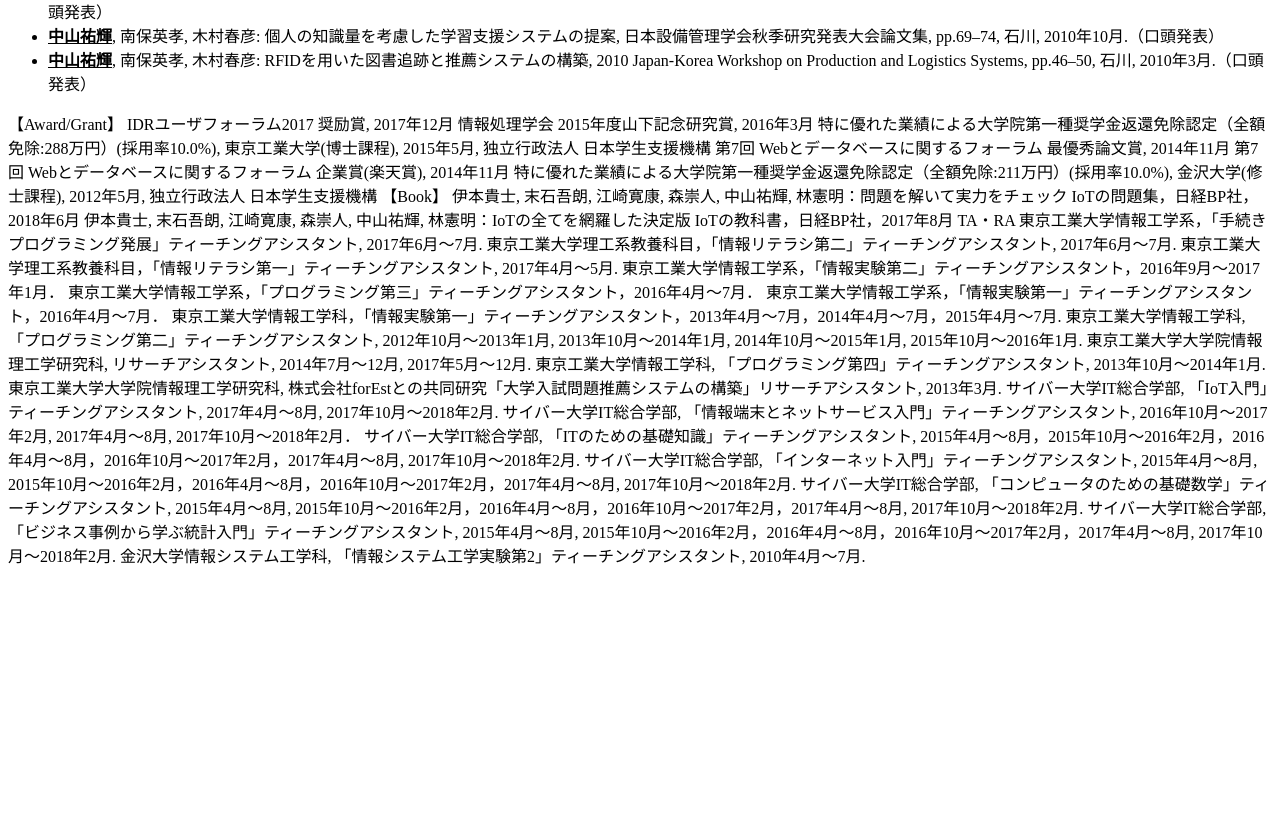
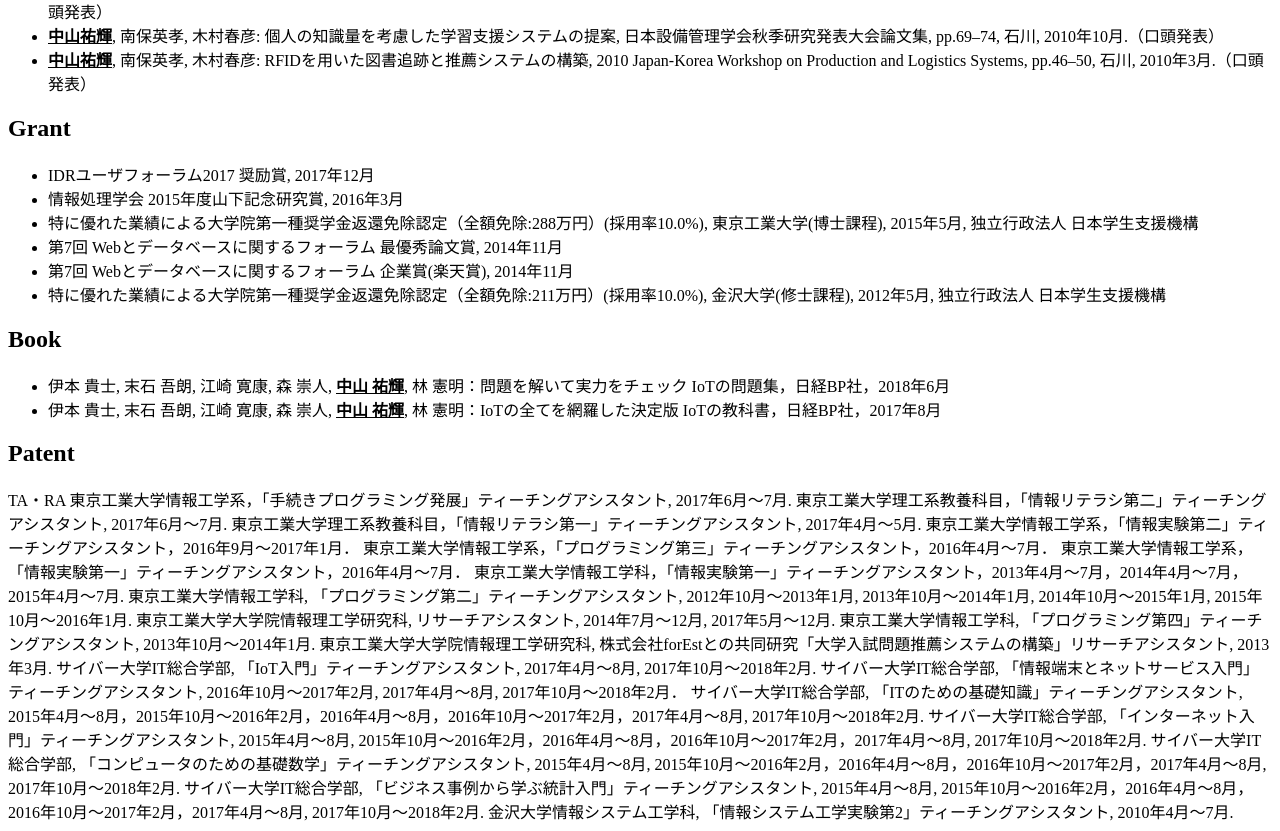
Before and after one commit to nayuukinni/yukinakayama.github.io, a plain HTML site: page index.html in a window 1280 px wide. Shown: the part 1628-2459 px from the top of the page. Before the commit the page ends 2203 px from the top, so only its background shows below. Drawn offline with Linux system fonts and the light colour scheme.

Commit message:
initial commit

```diff
--- a/index.html
+++ b/index.html
@@ -61,16 +61,21 @@
     <li><u><b>中山祐輝</b></u>, 南保英孝, 木村春彦: 個人の知識量を考慮した学習支援システムの提案, 日本設備管理学会秋季研究発表大会論文集, pp.69–74, 石川, 2010年10月.（口頭発表）</li>
     <li><u><b>中山祐輝</b></u>, 南保英孝, 木村春彦: RFIDを用いた図書追跡と推薦システムの構築, 2010 Japan-Korea Workshop on Production and Logistics Systems, pp.46–50, 石川, 2010年3月.（口頭発表）</li>
     </ul>
-【Award/Grant】
-    IDRユーザフォーラム2017 奨励賞, 2017年12月
-    情報処理学会 2015年度山下記念研究賞, 2016年3月
-    特に優れた業績による大学院第一種奨学金返還免除認定（全額免除:288万円）(採用率10.0%), 東京工業大学(博士課程), 2015年5月, 独立行政法人 日本学生支援機構
-    第7回 Webとデータベースに関するフォーラム 最優秀論文賞, 2014年11月
-    第7回 Webとデータベースに関するフォーラム 企業賞(楽天賞), 2014年11月
-    特に優れた業績による大学院第一種奨学金返還免除認定（全額免除:211万円）(採用率10.0%), 金沢大学(修士課程), 2012年5月, 独立行政法人 日本学生支援機構
-【Book】
-    伊本貴士, 末石吾朗, 江崎寛康, 森崇人, 中山祐輝, 林憲明：問題を解いて実力をチェック IoTの問題集，日経BP社，2018年6月
-    伊本貴士, 末石吾朗, 江崎寛康, 森崇人, 中山祐輝, 林憲明：IoTの全てを網羅した決定版 IoTの教科書，日経BP社，2017年8月
+    <h2>Grant</h2>
+    <ul>
+    <li>IDRユーザフォーラム2017 奨励賞, 2017年12月</li>
+    <li>情報処理学会 2015年度山下記念研究賞, 2016年3月</li>
+    <li>特に優れた業績による大学院第一種奨学金返還免除認定（全額免除:288万円）(採用率10.0%), 東京工業大学(博士課程), 2015年5月, 独立行政法人 日本学生支援機構</li>
+    <li>第7回 Webとデータベースに関するフォーラム 最優秀論文賞, 2014年11月</li>
+    <li>第7回 Webとデータベースに関するフォーラム 企業賞(楽天賞), 2014年11月</li>
+    <li>特に優れた業績による大学院第一種奨学金返還免除認定（全額免除:211万円）(採用率10.0%), 金沢大学(修士課程), 2012年5月, 独立行政法人 日本学生支援機構</li>
+    </ul>
+    <h2>Book</h2>
+    <ul>
+    <li>伊本 貴士, 末石 吾朗, 江崎 寛康, 森 崇人, <u><b>中山 祐輝</b></u>, 林 憲明：問題を解いて実力をチェック IoTの問題集，日経BP社，2018年6月</li>
+    <li>伊本 貴士, 末石 吾朗, 江崎 寛康, 森 崇人, <u><b>中山 祐輝</b></u>, 林 憲明：IoTの全てを網羅した決定版 IoTの教科書，日経BP社，2017年8月</li>
+    </ul>
+    <h2>Patent</h2>
 TA・RA
     東京工業大学情報工学系，「手続きプログラミング発展」ティーチングアシスタント, 2017年6月〜7月.
     東京工業大学理工系教養科目，「情報リテラシ第二」ティーチングアシスタント, 2017年6月〜7月.
```
